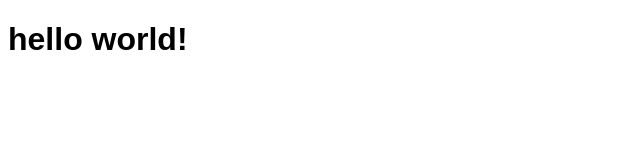
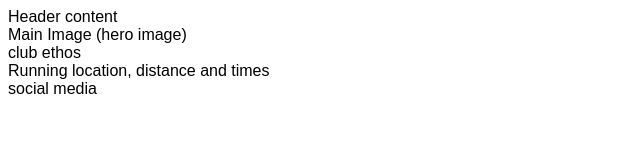
Before and after one commit to Lee-moran/love-running, a plain HTML site: page index.html in a window 1280 px wide. Shown: the whole page, without its empty margins (0-640 px from the left). Drawn offline with Linux system fonts and the light colour scheme.

Commit message:
add core structure for home page

```diff
--- a/index.html
+++ b/index.html
@@ -11,6 +11,21 @@
     <title> Love Running </title>
 </head>
 <body>
-    <h1> hello world! </h1>
+    <header>
+        Header content
+    </header>
+
+    <section>
+        Main Image (hero image)
+    </section>
+    <section>
+        club ethos
+    </section>
+    <section>
+        Running location, distance and times
+    </section>
+    <footer>
+        social media
+    </footer>
 </body>
 </html>
```
